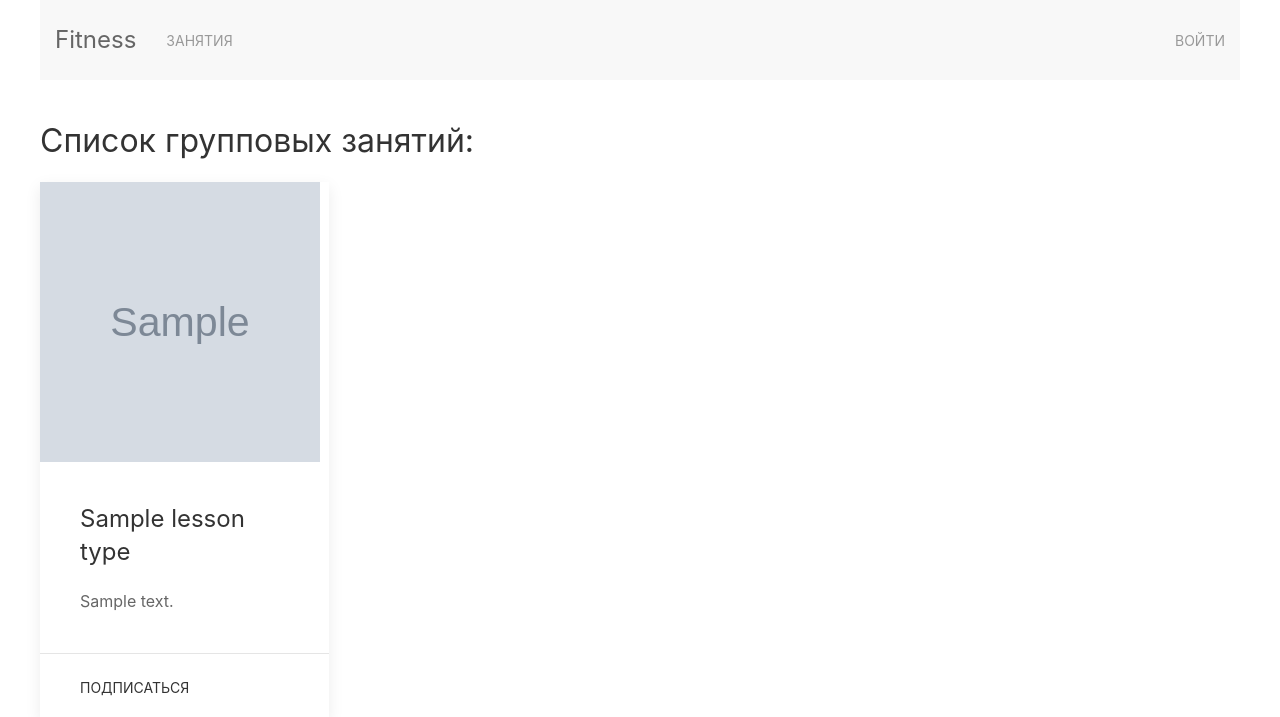
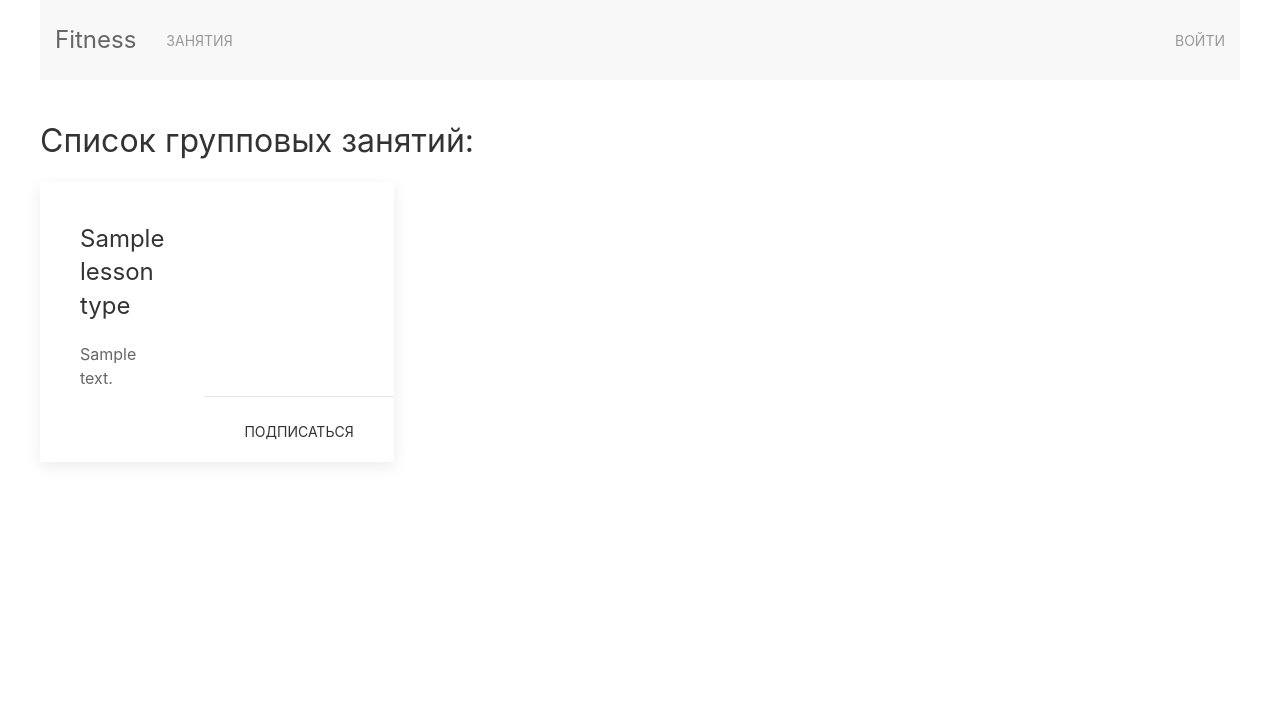
Before and after one commit to AnarbekB/fitness_notification, a Symfony app: template src/templates/fitness/lessons/group_lessons_list.html.twig in a window 1280 px wide. Shown: the top 717 px of the page. Run offline with Twig, Linux system fonts and the light colour scheme; the template is opened without the code that fills it: most values are stand-ins (such as "Sample title", 1, 10 or a date in 2020); grey boxes marked "Sample" are stand-in pictures; some libraries are stand-ins or nearby versions.

Commit message:
fix group lessons list twig

```diff
--- a/src/templates/fitness/lessons/group_lessons_list.html.twig
+++ b/src/templates/fitness/lessons/group_lessons_list.html.twig
@@ -9,10 +9,10 @@
 
     <h2 class=".uk-article">Список групповых занятий:</h2>
 
-    <div class="uk-child-width-1-4 uk-grid-small" uk-grid>
+    <div class="uk-child-width-1-4 uk-grid-small uk-flex uk-flex-wrap" uk-grid>
         {% for lesson in lessonTypes %}
-            <div>
-                <div class="uk-card uk-card-default uk-card-hover">
+            <div class="uk-flex">
+                <div class="uk-card uk-card-default uk-card-hover uk-flex ">
                     <div class="uk-card-media-top">
                         {% if lesson.image != '' %}
                             <img class="image-avatar" src="uploads/group_lessons/{{ lesson.image }}">
@@ -24,7 +24,7 @@
                         <h3 class="uk-card-title">{{ lesson.name }}</h3>
                         <p>{{ lesson.comment }}</p>
                     </div>
-                    <div class="uk-card-footer">
+                    <div class="uk-card-footer uk-margin-auto-top">
                         <a href="{{ path('subscribe_lesson_type', {'code' : lesson.code}) }}" class="uk-button uk-button-text">Подписаться</a>
                     </div>
                 </div>
```
